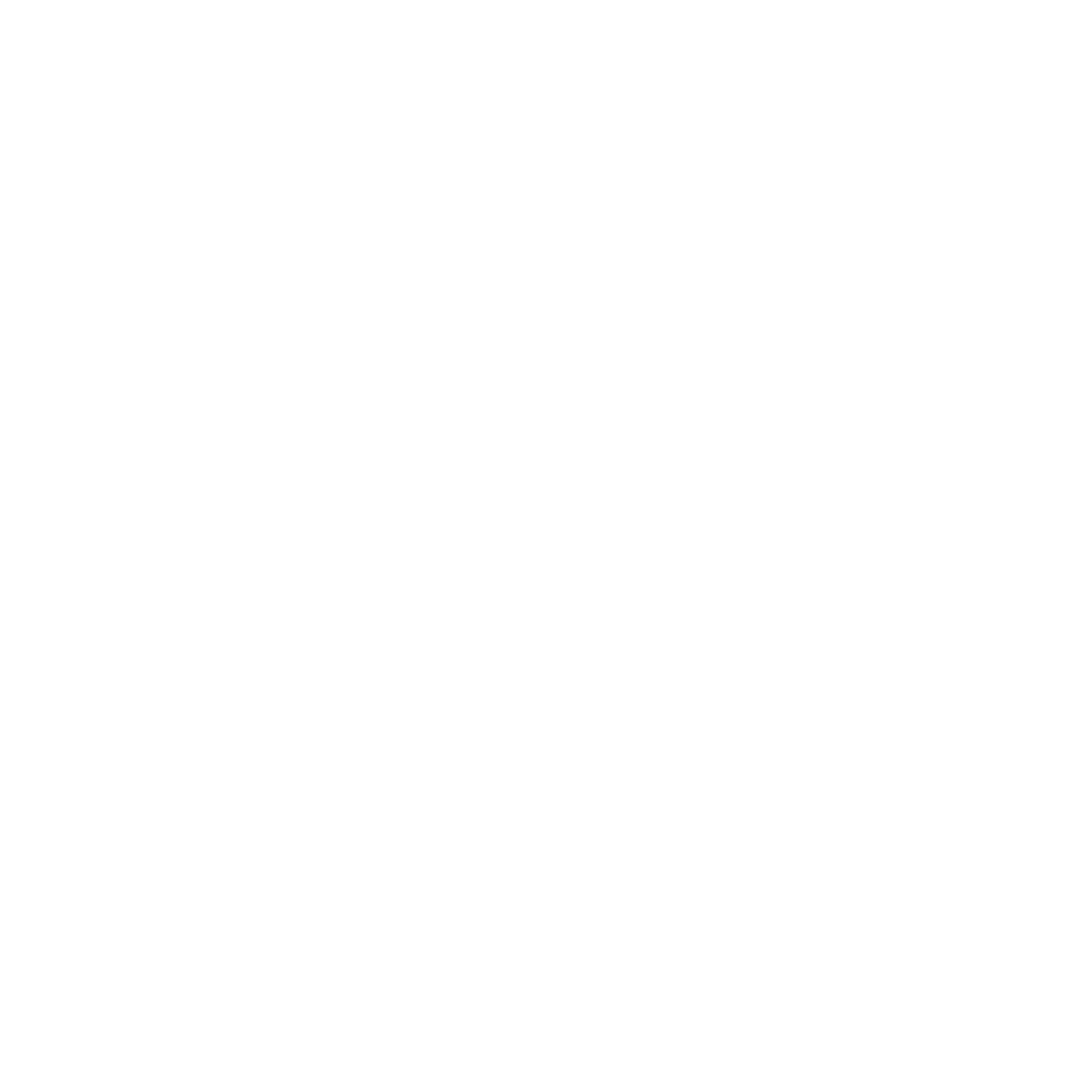
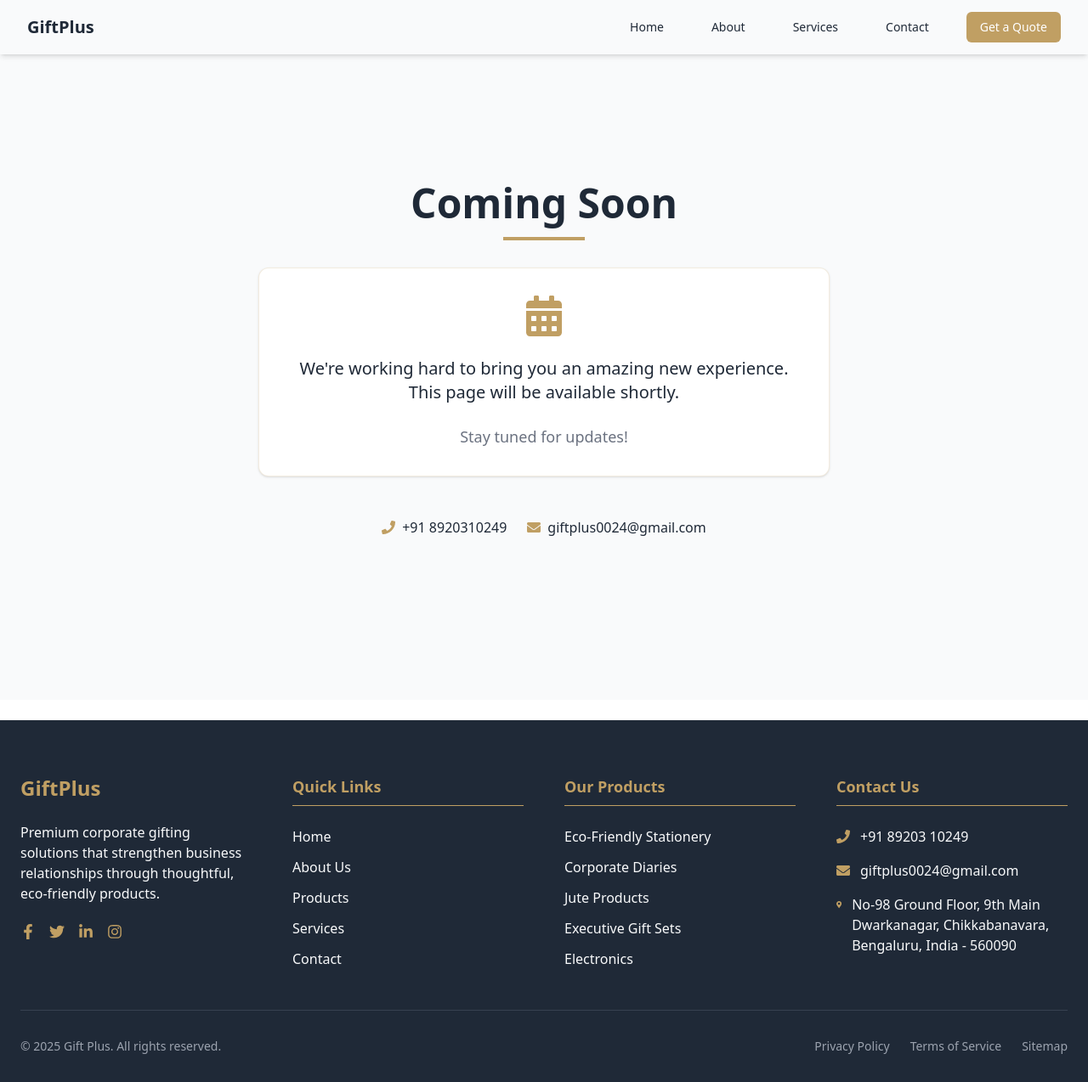
Before and after one commit to ashu-tiwari-123/giftplus, a React (Vite) app: page /coming-soon in a window 1280 px wide. Before the commit this address had no page. Shown: the whole page at 85% size. Before the commit the page ends 800 px from the top, so only its background shows below. Built offline with nearby package versions, Linux system fonts and the light colour scheme.

Commit message:
Minor changes

```diff
--- /dev/null
+++ b/src/components/ComingSoon.jsx
@@ -0,0 +1,37 @@
+import { FaCalendarAlt, FaEnvelope, FaPhone } from 'react-icons/fa';
+
+const ComingSoon = () => {
+  return (
+    <div className="min-h-screen bg-[#F9FAFB] flex flex-col items-center justify-center p-6 text-center">
+      {/* Header */}
+      <h1 className="text-4xl md:text-5xl font-bold text-[#1F2937] mb-4">Coming Soon</h1>
+      <div className="w-24 h-1 bg-[#C09F63] mx-auto mb-8"></div>
+
+      {/* Content */}
+      <div className="bg-white p-8 rounded-xl shadow-sm border border-[#C09F63]/20 max-w-2xl mb-12">
+        <FaCalendarAlt className="text-5xl text-[#C09F63] mx-auto mb-6" />
+        <p className="text-xl text-[#1F2937] mb-6">
+          We're working hard to bring you an amazing new experience.
+          This page will be available shortly.
+        </p>
+        <p className="text-lg text-[#6B7280]">
+          Stay tuned for updates!
+        </p>
+      </div>
+
+      {/* Contact Info */}
+      <div className="flex flex-col sm:flex-row gap-6 text-[#1F2937]">
+        <a href="tel:+919876543210" className="flex items-center hover:text-[#C09F63] transition-colors">
+          <FaPhone className="mr-2 text-[#C09F63]" />
+          +91 8920310249
+        </a>
+        <a href="mailto:info@corpgifts.com" className="flex items-center hover:text-[#C09F63] transition-colors">
+          <FaEnvelope className="mr-2 text-[#C09F63]" />
+          giftplus0024@gmail.com
+        </a>
+      </div>
+    </div>
+  );
+};
+
+export default ComingSoon;
--- /dev/null
+++ b/src/components/Error.jsx
@@ -0,0 +1,56 @@
+import { FaExclamationTriangle, FaHome, FaEnvelope, FaPhone } from 'react-icons/fa';
+import { Link } from 'react-router-dom'; // or use next/link for Next.js
+
+const Error404 = () => {
+  return (
+    <div className="min-h-screen bg-[#F9FAFB] flex flex-col items-center justify-center p-6 text-center">
+      {/* Error Icon */}
+      <div className="bg-[#FEE2E2] p-6 rounded-full mb-8">
+        <FaExclamationTriangle className="text-5xl text-[#DC2626]" />
+      </div>
+
+      {/* Error Message */}
+      <h1 className="text-5xl md:text-6xl font-bold text-[#1F2937] mb-6">404</h1>
+      <h2 className="text-3xl md:text-4xl font-semibold text-[#1F2937] mb-4">Page Not Found</h2>
+      <p className="text-lg text-[#6B7280] max-w-2xl mb-8">
+        Oops! The page you're looking for doesn't exist or has been moved.
+        Please check the URL or navigate back to our homepage.
+      </p>
+
+      {/* CTA Buttons */}
+      <div className="flex flex-col sm:flex-row gap-4 mb-12">
+        <Link
+          to="/"
+          className="bg-[#C09F63] hover:bg-[#E5B769] text-white font-medium px-6 py-3 rounded-lg flex items-center justify-center transition-colors duration-300"
+        >
+          <FaHome className="mr-2" />
+          Return Home
+        </Link>
+        <a
+          href="/contact"
+          className="border border-[#1F2937] hover:bg-[#1F2937] hover:text-white text-[#1F2937] font-medium px-6 py-3 rounded-lg flex items-center justify-center transition-colors duration-300"
+        >
+          <FaEnvelope className="mr-2" />
+          Contact Support
+        </a>
+      </div>
+
+      {/* Contact Info */}
+      {/* <div className="bg-white p-6 rounded-xl shadow-sm border border-[#C09F63]/20 max-w-md w-full">
+        <h3 className="text-lg font-semibold text-[#1F2937] mb-4">Need immediate assistance?</h3>
+        <div className="flex flex-col sm:flex-row justify-center gap-6">
+          <a href="tel:+919876543210" className="flex items-center text-[#1F2937] hover:text-[#C09F63] transition-colors">
+            <FaPhone className="mr-2 text-[#C09F63]" />
+            +91 98765 43210
+          </a>
+          <a href="mailto:support@corpgifts.com" className="flex items-center text-[#1F2937] hover:text-[#C09F63] transition-colors">
+            <FaEnvelope className="mr-2 text-[#C09F63]" />
+            support@corpgifts.com
+          </a>
+        </div>
+      </div> */}
+    </div>
+  );
+};
+
+export default Error404;
--- a/src/components/Footer.jsx
+++ b/src/components/Footer.jsx
@@ -8,7 +8,7 @@ const Footer = () => {
         <div className="grid grid-cols-1 md:grid-cols-2 lg:grid-cols-4 gap-12 mb-12">
           {/* Company Info */}
           <div>
-            <h3 className="text-2xl font-bold mb-6 text-[#C09F63]">YourLogo</h3>
+            <h3 className="text-2xl font-bold mb-6 text-[#C09F63]">GiftPlus</h3>
             <p className="mb-6">
               Premium corporate gifting solutions that strengthen business relationships through thoughtful, eco-friendly products.
             </p>
@@ -58,15 +58,15 @@ const Footer = () => {
             <ul className="space-y-4">
               <li className="flex items-start">
                 <FaPhone className="text-[#C09F63] mt-1 mr-3" />
-                <span>+91 12345 67890</span>
+                <span>+91 89203 10249</span>
               </li>
               <li className="flex items-start">
                 <FaEnvelope className="text-[#C09F63] mt-1 mr-3" />
-                <span>info@yourcompany.com</span>
+                <span>giftplus0024@gmail.com</span>
               </li>
               <li className="flex items-start">
                 <FaMapMarkerAlt className="text-[#C09F63] mt-1 mr-3" />
-                <span>123 Business Avenue, Mumbai, India - 400001</span>
+                <span>No-98 Ground Floor, 9th Main Dwarkanagar, Chikkabanavara, Bengaluru, India - 560090</span>
               </li>
             </ul>
           </div>
@@ -78,7 +78,7 @@ const Footer = () => {
         {/* Copyright */}
         <div className="flex flex-col md:flex-row justify-between items-center">
           <p className="text-sm text-[#9CA3AF] mb-4 md:mb-0">
-            © {new Date().getFullYear()} Your Company Name. All rights reserved.
+            © {new Date().getFullYear()} Gift Plus. All rights reserved.
           </p>
           <div className="flex space-x-6">
             <a href="#" className="text-sm text-[#9CA3AF] hover:text-[#C09F63] transition-colors duration-300">Privacy Policy</a>
--- a/src/components/HeroSection.jsx
+++ b/src/components/HeroSection.jsx
@@ -1,4 +1,5 @@
 import React from 'react'
+import { Link } from 'react-router-dom'
 
 const HeroSection = () => {
   return (
@@ -20,10 +21,14 @@ const HeroSection = () => {
           {/* CTA Buttons */}
           <div className="flex flex-col sm:flex-row justify-center gap-4 pt-6">
             <button className="bg-[#C09F63] hover:bg-[#E5B769] text-[#1F2937] font-medium px-8 py-3 rounded-full transition-colors duration-300">
+              <Link to="/contact">
               Get in Touch
+                </Link>
             </button>
             <button className="border border-[#1F2937] hover:bg-[#1F2937] hover:text-[#F9FAFB] text-[#1F2937] font-medium px-8 py-3 rounded-full transition-colors duration-300">
+              <Link to="/coming-soon">
               Explore Gift Collections
+              </Link>
             </button>
           </div>
         </div>
--- a/src/components/Navbar.jsx
+++ b/src/components/Navbar.jsx
@@ -46,9 +46,9 @@ const Navbar = () => {
         <div className="flex justify-between h-16 items-center">
           {/* Logo */}
           <div className="flex-shrink-0 flex items-center">
-            <span className="text-[#1F2937] text-xl font-bold">
-              YourLogo
-            </span>
+            <Link to="/" className="text-[#1F2937] text-xl font-bold">
+              GiftPlus
+            </Link>
           </div>
 
           {/* Desktop Navigation */}
--- a/src/pages/About.jsx
+++ b/src/pages/About.jsx
@@ -11,7 +11,7 @@ const AboutPage = () => {
           <h1 className="text-4xl md:text-5xl font-bold mb-6">Our Story</h1>
           <div className="w-24 h-1 bg-[#C09F63] mx-auto mb-8"></div>
           <p className="text-xl max-w-3xl mx-auto">
-            Pioneering corporate gifting solutions since 2017
+            Pioneering corporate gifting solutions since 2024
           </p>
         </div>
       </div>
--- a/src/pages/Contact.jsx
+++ b/src/pages/Contact.jsx
@@ -1,4 +1,5 @@
 import { FaPhone, FaEnvelope, FaMapMarkerAlt, FaPaperPlane } from 'react-icons/fa';
+import { Link } from 'react-router-dom';
 
 const ContactPage = () => {
   return (
@@ -29,8 +30,8 @@ const ContactPage = () => {
                 </div>
                 <div>
                   <h3 className="text-lg font-semibold text-[#1F2937] mb-2">Phone</h3>
-                  <p className="text-[#1F2937]">+91 98765 43210</p>
-                  <p className="text-[#1F2937]">+91 11 2345 6789 (Landline)</p>
+                  <p className="text-[#1F2937]">+91 89203 10249</p>
+                  <p className="text-[#1F2937]">+91 63619 31592 </p>
                 </div>
               </div>
 
@@ -41,8 +42,8 @@ const ContactPage = () => {
                 </div>
                 <div>
                   <h3 className="text-lg font-semibold text-[#1F2937] mb-2">Email</h3>
-                  <p className="text-[#1F2937]">sales@corpgifts.com</p>
-                  <p className="text-[#1F2937]">support@corpgifts.com</p>
+                  <p className="text-[#1F2937]">giftplus0024@gmail.com </p>
+                  <p className="text-[#1F2937]">support@giftplus.com</p>
                 </div>
               </div>
 
@@ -54,9 +55,9 @@ const ContactPage = () => {
                 <div>
                   <h3 className="text-lg font-semibold text-[#1F2937] mb-2">Corporate Office</h3>
                   <p className="text-[#1F2937]">
-                    123 Business Tower, Sector 15<br />
-                    Gurugram, Haryana 122001<br />
-                    India
+                   No-98 Ground Floor, <br/>
+                   9th Main Dwarkanagar, Chikkabanavara, <br/>
+                   Bengaluru, India - 560090
                   </p>
                 </div>
               </div>
@@ -143,7 +144,8 @@ const ContactPage = () => {
                 className="bg-[#C09F63] hover:bg-[#E5B769] text-white font-medium px-6 py-3 rounded-lg flex items-center transition-colors duration-300"
               >
                 <FaPaperPlane className="mr-2" />
-                Send Message
+                <Link to="/coming-soon">
+                Send Message</Link>
               </button>
             </form>
           </div>
--- a/src/routes/routes.jsx
+++ b/src/routes/routes.jsx
@@ -4,6 +4,8 @@ import Home from "../pages/Home";
 import AboutPage from "../pages/About";
 import ServicesPage from "../pages/Services";
 import ContactPage from "../pages/Contact";
+import Error404 from "../components/Error";
+import ComingSoon from "../components/ComingSoon";
 
 const AppRoutes = () => {
   return (
@@ -14,7 +16,9 @@ const AppRoutes = () => {
         <Route path="about" element={<AboutPage />} />
         <Route path="services" element={<ServicesPage />} />
         <Route path="contact" element={<ContactPage />} />
+        <Route path="coming-soon" element={<ComingSoon />} />
       </Route>
+      <Route path="*" element={<Error404 />} />
     </Routes>
   );
 };
```
